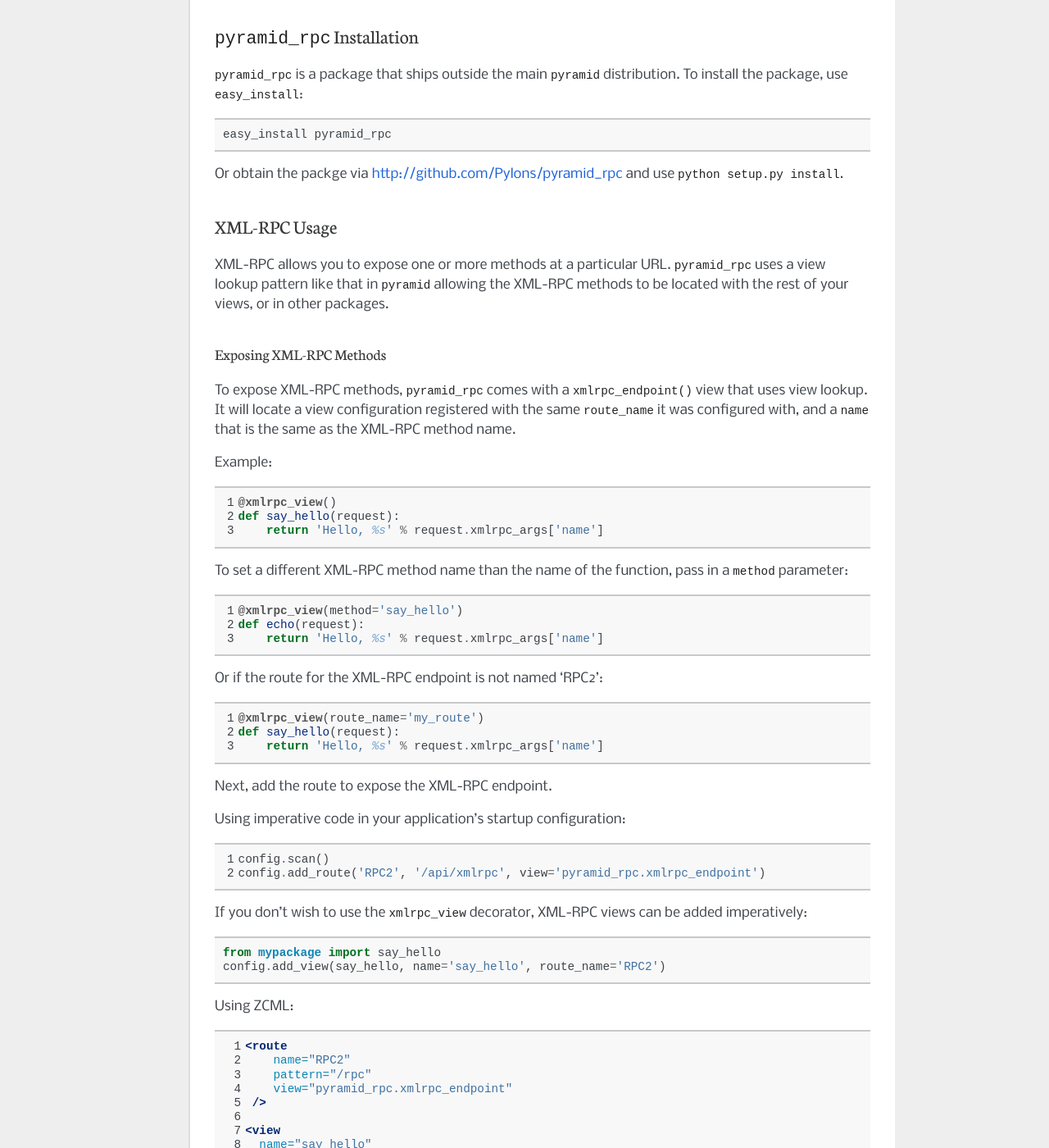
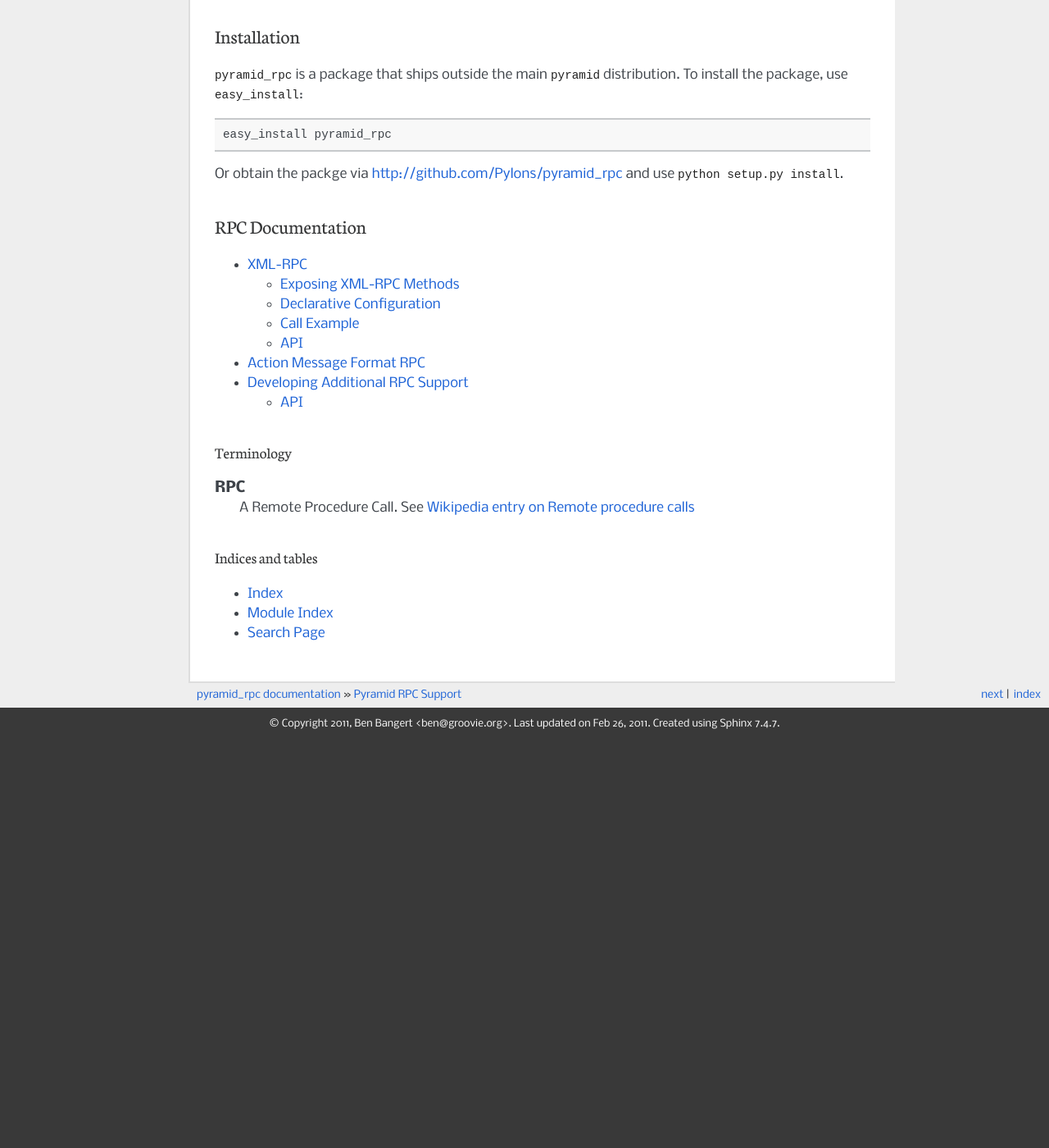
Before and after one commit to Pylons/pyramid_rpc, a Sphinx documentation site: the page built from docs/index.rst, in a window 1280 px wide and 1400 px high, scrolled down 398 px. Shown: the whole window at 82% size. Built offline with Sphinx 7.4.7, drawn with Linux system fonts in a browser that asks for light colours; the version number could not be read and is left out; after the commit the page ends 1300 px from its top, so only the background shows below that; some of the changed text lies outside the part shown.

Commit message:
Doc updates

```diff
--- a/docs/index.rst
+++ b/docs/index.rst
@@ -1,24 +1,29 @@
-Documentation for pyramid_rpc
-=============================
+.. _index:
 
-:term:`RPC` support for the :mod:`pyramid` web framework.
+===================
+Pyramid RPC Support
+===================
 
-RPC Implementations:
+:mod:`pyramid_rpc` provides :term:`RPC` support for the :mod:`pyramid` web
+framework.
+
+Currently available RPC Implementations:
 
 * `XML-RPC <http://www.xmlrpc.com/>`_
+* `Action Message Format (AMF) via PyAMF <http://pyamf.org/index.html>`_
 
 Implementations planned for:
 
 * `JSON-RPC <http://json-rpc.org/wiki/specification>`_
-* `Action Message Format (AMF)  via PyAMF <http://pyamf.org/index.html>`_
 
 File an issue on the `GitHub Issue Tracker for pyramid_rpc
 <https://github.com/Pylons/pyramid_rpc/issues>`_ to request additional RPC's
 to support. Patches and contributions welcome, please read the `Pylons Project
-Community section first. <http://docs.pylonshq.com/#contributing>`_.
+Community section first. <http://docs.pylonsproject.org/#contributing>`_.
 
-:mod:`pyramid_rpc` Installation
--------------------------------
+
+Installation
+============
 
 :mod:`pyramid_rpc` is a package that ships outside the main :mod:`pyramid`
 distribution. To install the package, use ``easy_install``::
@@ -28,116 +33,15 @@
 Or obtain the packge via `http://github.com/Pylons/pyramid_rpc
 <http://github.com/Pylons/pyramid_rpc>`_ and use ``python setup.py install``.
 
-XML-RPC Usage
--------------
+RPC Documentation
+=================
 
-XML-RPC allows you to expose one or more methods at a particular URL.
-:mod:`pyramid_rpc` uses a view lookup pattern like that in :mod:`pyramid`
-allowing the XML-RPC methods to be located with the rest of your views, or in
-other packages.
+.. toctree::
+    :maxdepth: 2
 
-
-Exposing XML-RPC Methods
-~~~~~~~~~~~~~~~~~~~~~~~~
-
-To expose XML-RPC methods, :mod:`pyramid_rpc` comes with a
-:func:`~pyramid_rpc.xmlrpc_endpoint` view that uses view lookup. It will
-locate a view configuration registered with the same ``route_name`` it was
-configured with, and a ``name`` that is the same as the XML-RPC method name.
-
-Example:
-
-.. code-block:: python
-   :linenos:
-
-   @xmlrpc_view()
-   def say_hello(request):
-       return 'Hello, %s' % request.xmlrpc_args['name']
-
-To set a different XML-RPC method name than the name of the function, pass
-in a ``method`` parameter:
-
-.. code-block:: python
-    :linenos:
-
-    @xmlrpc_view(method='say_hello')
-    def echo(request):
-        return 'Hello, %s' % request.xmlrpc_args['name']
-
-Or if the route for the XML-RPC endpoint is not named 'RPC2':
-
-.. code-block:: python
-    :linenos:
-
-    @xmlrpc_view(route_name='my_route')
-    def say_hello(request):
-        return 'Hello, %s' % request.xmlrpc_args['name']
-
-Next, add the route to expose the XML-RPC endpoint.
-
-Using imperative code in your application's startup configuration:
-
-.. code-block:: python
-   :linenos:
-
-   config.scan()
-   config.add_route('RPC2', '/api/xmlrpc', view='pyramid_rpc.xmlrpc_endpoint')
-
-If you don't wish to use the :class:`~pyramid_rpc.xmlrpc_view`
-decorator, XML-RPC views can be added imperatively::
-
-    from mypackage import say_hello
-    config.add_view(say_hello, name='say_hello', route_name='RPC2')
-
-Using ZCML:
-
-.. code-block:: xml
-   :linenos:
-
-   <route
-       name="RPC2"
-       pattern="/rpc"
-       view="pyramid_rpc.xmlrpc_endpoint"
-    />
-
-   <view
-     name="say_hello"
-     view=".views.say_hello"
-     route_name="RPC2"
-     />
-
-Then call the function via an XML-RPC client.
-
-.. code-block:: python
-   :linenos:
-
-   >>> from xmlrpclib import ServerProxy
-   >>> s = ServerProxy('http://localhost:6543/api/xmlrpc')
-   >>> s.say_hello('Chris')
-   Hello, Chris
-
-.. _api:
-
-Public API
-----------
-
-.. automodule:: pyramid_rpc
-
-  .. autoclass:: xmlrpc_view
-
-  .. autofunction:: xmlrpc_endpoint
-
-Internal Functions Used
------------------------
-
-.. automodule:: pyramid_rpc.xmlrpc
-
-  .. autofunction:: xmlrpc_marshal
-
-  .. autofunction:: xmlrpc_response
-
-  .. autofunction:: parse_xmlrpc_request
-
+    xmlrpc
+    amf
+    developer
 
 .. _glossary:
 
--- a/docs/xmlrpc.rst
+++ b/docs/xmlrpc.rst
@@ -92,7 +92,7 @@
 
    >>> from xmlrpclib import ServerProxy
    >>> s = ServerProxy('http://localhost:6543/api/xmlrpc')
-   >>> s.say_hello('Chris')
+   >>> s.say_hello(name='Chris')
    Hello, Chris
 
 
```
